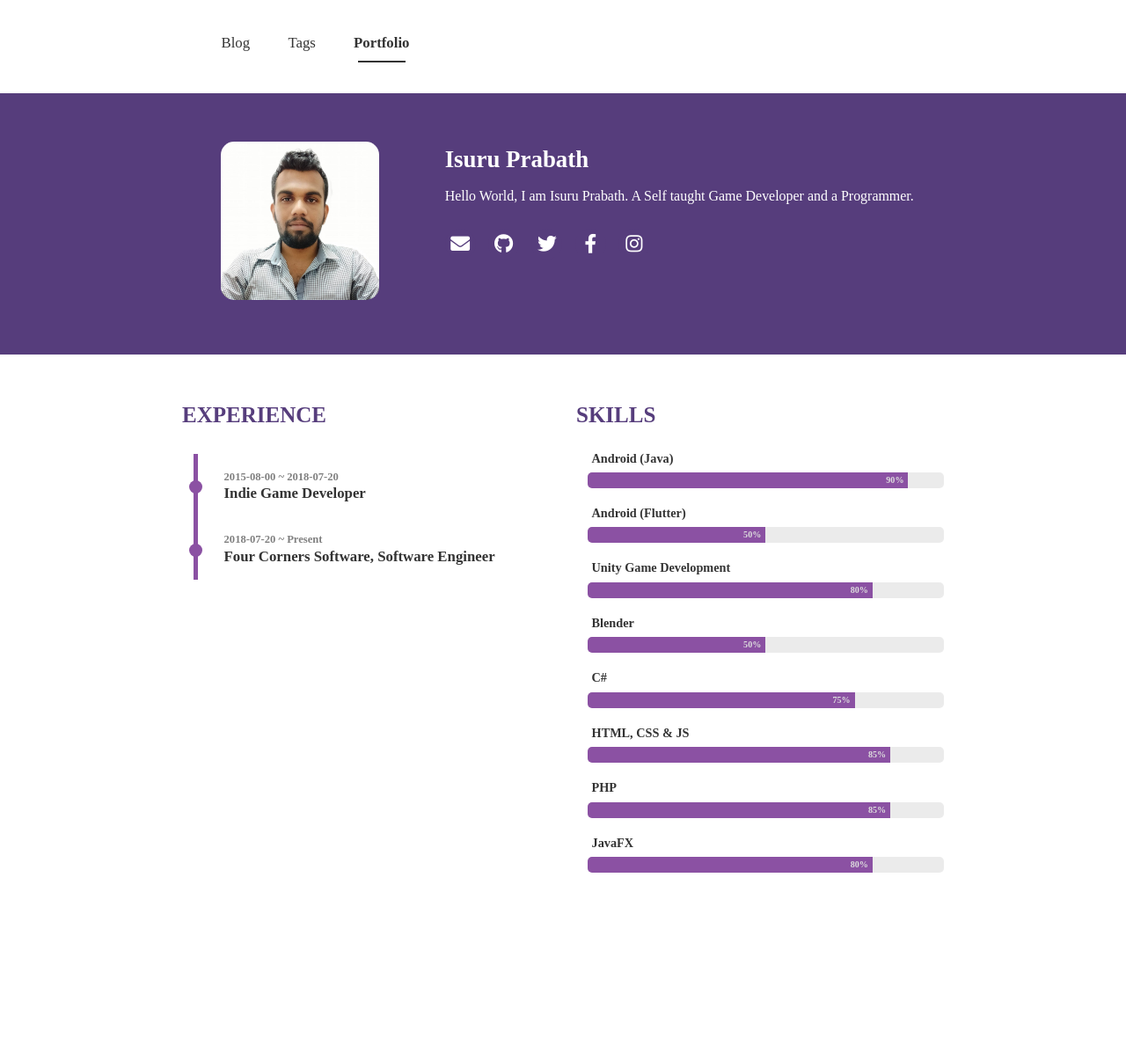
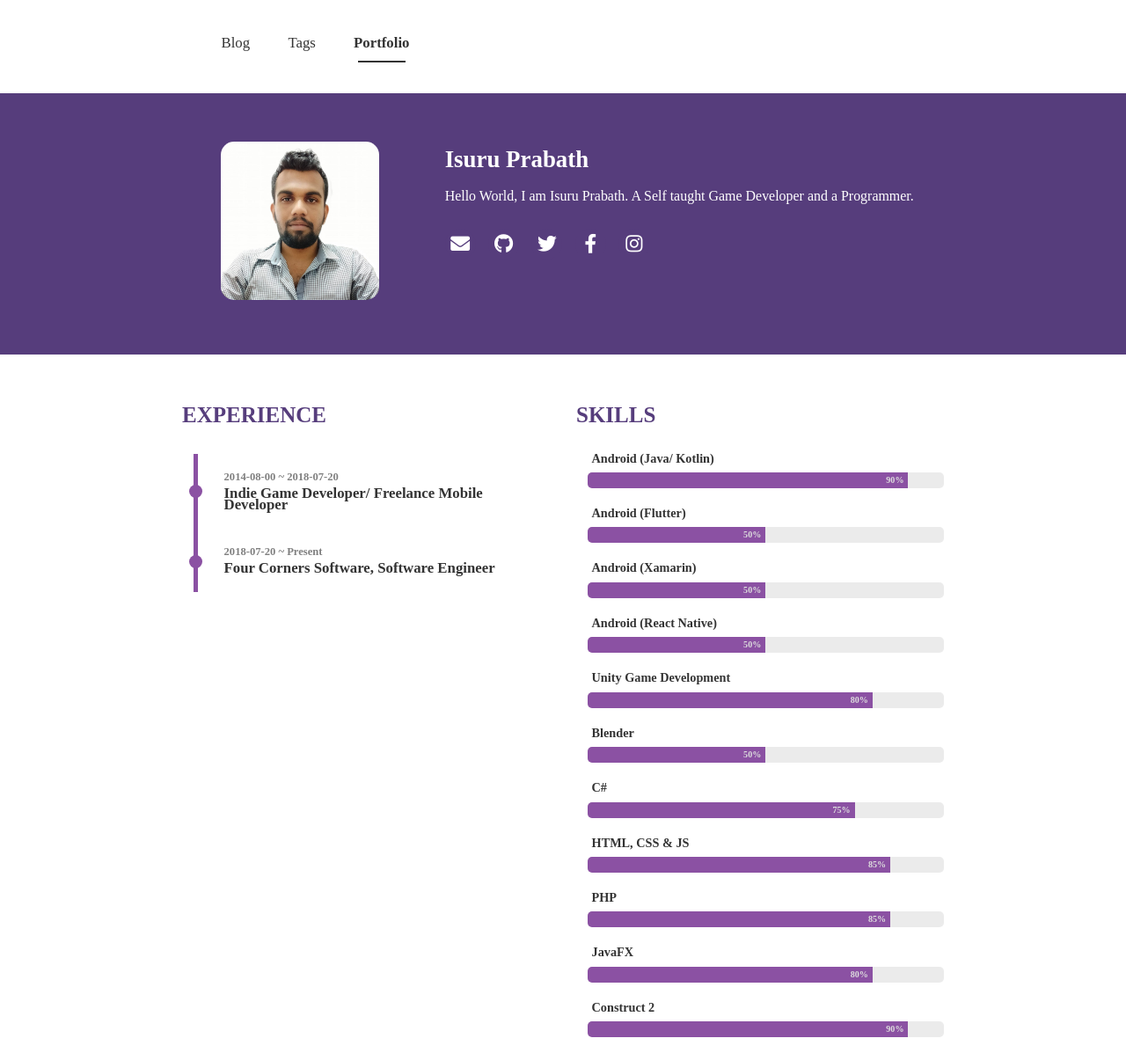
Before and after one commit to IamIsPra/iamispra.github.io, a Jekyll site: the page built from portfolio.html, in a window 1280 px wide. Shown: the whole page at 88% size. Built offline with Jekyll 4.4.1, drawn with Linux system fonts in a browser that asks for light colours; nearby versions of some CDN libraries; some web fonts are replaced; before the commit the page ends 1010 px from its top, so only the background shows below that.

Commit message:
Update _config.yml

```diff
--- a/_config.yml
+++ b/_config.yml
@@ -13,16 +13,20 @@ theme_settings :
     username : Isuru Prabath
     description : Hello World, I am Isuru Prabath. A Self taught Game Developer and a Programmer.
     experience :
-      - start : 2015-08-00
+      - start : 2014-08-00
         end : 2018-07-20
-        experience : Indie Game Developer
+        experience : Indie Game Developer/ Freelance Mobile Developer
       - start : 2018-07-20
         end : Present
         experience : Four Corners Software, Software Engineer
     skills :
-      - skill : Android (Java)
+      - skill : Android (Java/ Kotlin)
         value : 90  # Percent value
       - skill : Android (Flutter)
+        value : 50  # Percent value
+      - skill : Android (Xamarin)
+        value : 50  # Percent value
+      - skill : Android (React Native)
         value : 50  # Percent value
       - skill : Unity Game Development
         value : 80  # Percent value
@@ -36,6 +40,8 @@ theme_settings :
         value : 85  # Percent value
       - skill : JavaFX
         value : 80  # Percent value
+      - skill : Construct 2
+        value : 90 # Percent value
 
   # Icons
   icons :
```
